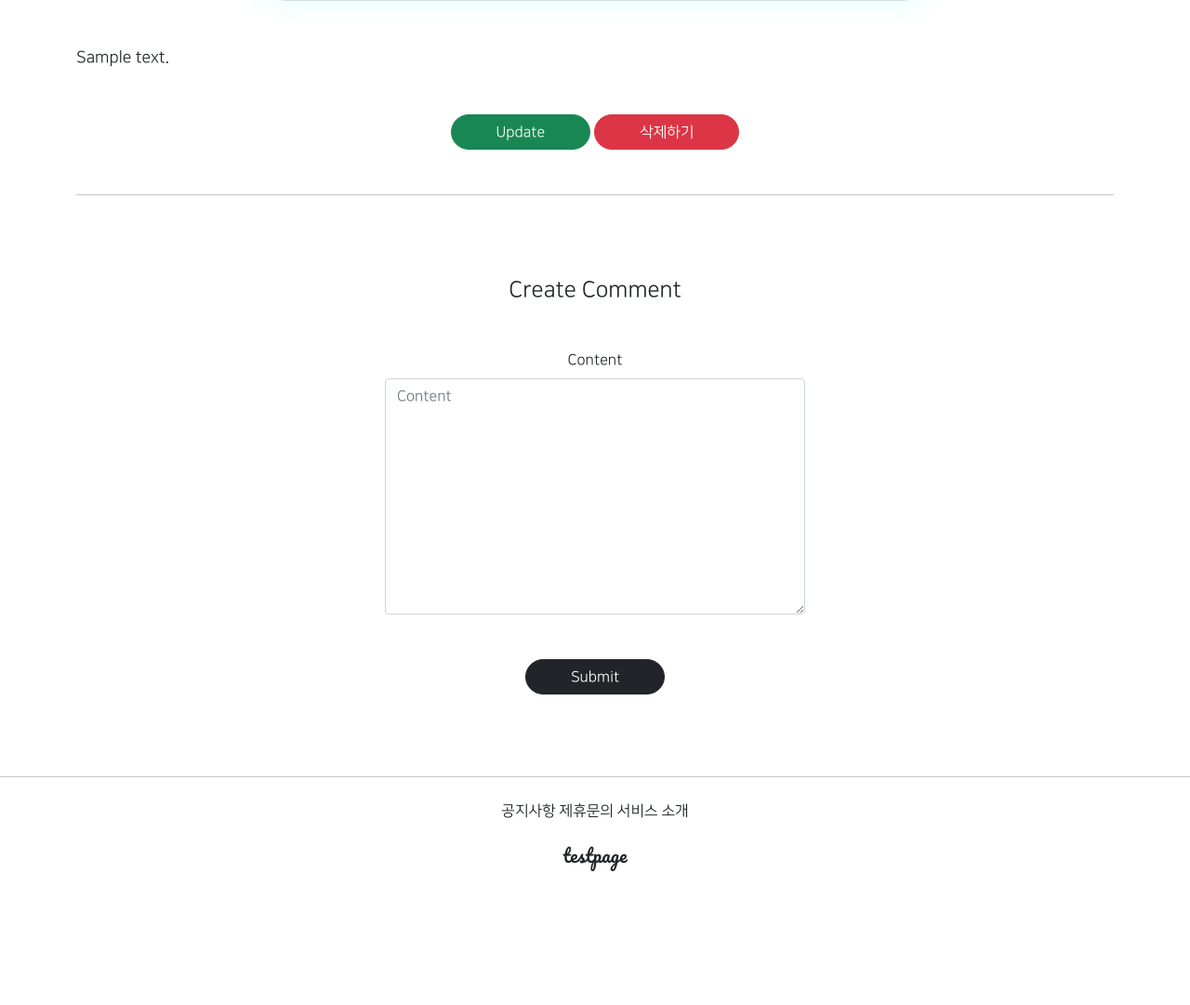
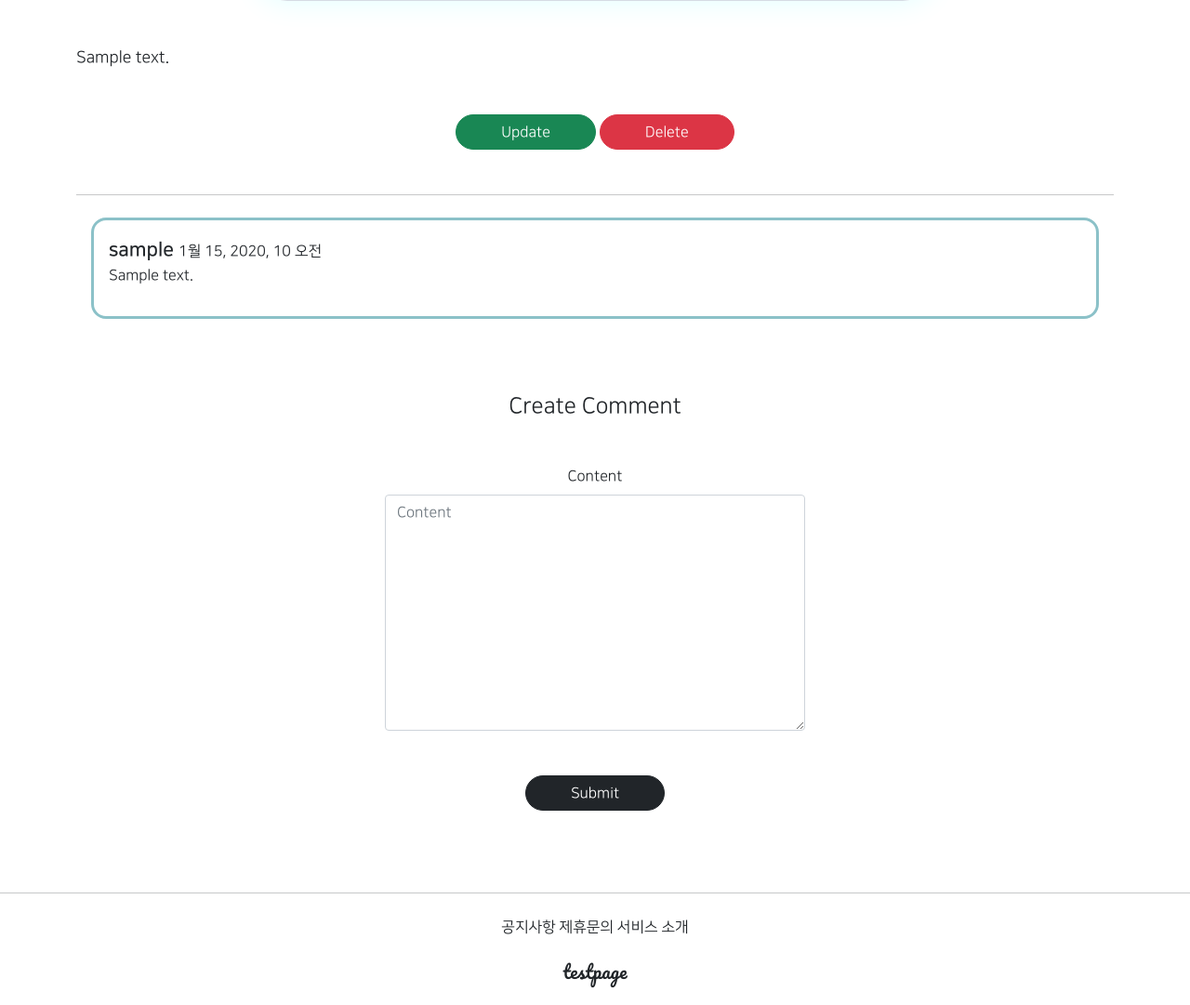
Before and after one commit to phu92/GIS_PHU, a Django app: page /articles/detail/1 in a window 1280 px wide. Shown: the part 974-2055 px from the top of the page at 93% size. Before the commit the page ends 1912 px from the top, so only its background shows below. Run offline with Django 3.2, Linux system fonts and the light colour scheme; a user stored in the database is signed in; tables that the repository leaves empty hold one stand-in row (values such as "Sample post"); grey boxes marked "Sample" are stand-in pictures; parts of the project's set-up code (start-up, migrations or seed data) failed here and were passed over; some libraries are stand-ins or nearby versions.

Commit message:
8.11 django commit 2

```diff
--- a/articleapp/templates/articleapp/detail.html
+++ b/articleapp/templates/articleapp/detail.html
@@ -1,8 +1,5 @@
 {% extends 'base.html' %}
-
 {% block content %}
-
-
     <div class="container text-center">
         <div class="my-5">
             {#      게시글 제목, 글쓴이, 작성일자      #}
@@ -10,9 +7,7 @@
             <h4>{{ target_article.writer.profile.nickname }}</h4>
             <p>{{ target_article.created_at }}</p>
         </div>
-
         <hr>
-
         <div class="my-5">
             {#      게시글 대표이미지, 글 내용      #}
             <img src="{{ target_article.image.url }}"
@@ -24,22 +19,41 @@
             {% if target_article.writer == user %}
             <div>
                 <a href="{% url 'articleapp:update' pk=target_article.pk %}"
-                    class="btn btn-success rounded-pill px-5">
-                     Update
+                   class="btn btn-success rounded-pill px-5">
+                    Update
                 </a>
                 <a href="{% url 'articleapp:delete' pk=target_article.pk %}"
-                    class="btn btn-danger rounded-pill px-5">
-                     삭제하기
+                   class="btn btn-danger rounded-pill px-5">
+                    Delete
                 </a>
             </div>
             {% endif %}
         </div>
         <hr>
         <div class="text-center my-4">
-{#            댓글 내용, 댓글 작성란#}
+            {#      댓글 내용, 댓글 작성란      #}
+
+            {% for comment in target_article.comment.all %}
+
+                <div class="comment_box">
+                    <div>
+                        <span class="NNS_B"
+                              style="font-size: 1.3rem;">
+                            {{ comment.writer.profile.nickname }}
+                        </span>
+                        <span>{{ comment.created_at }}</span>
+                    </div>
+                    <div>
+                        <p>
+                            {{ comment.content }}
+                        </p>
+                    </div>
+                </div>
+
+            {% endfor %}
+
             {% include 'commentapp/create.html' %}
+
         </div>
     </div>
-
-
 {% endblock %}
--- a/static/base.css
+++ b/static/base.css
@@ -52,3 +52,12 @@
     width: 65%;
     box-shadow: 0 0 2rem  lightcyan;
 }
+
+.comment_box {
+    text-align: left;
+    border: solid;
+    border-color: rgba(87, 166, 176, 0.69);
+    border-radius: 1rem;
+    padding: 1rem;
+    margin: 1rem;
+}
```
